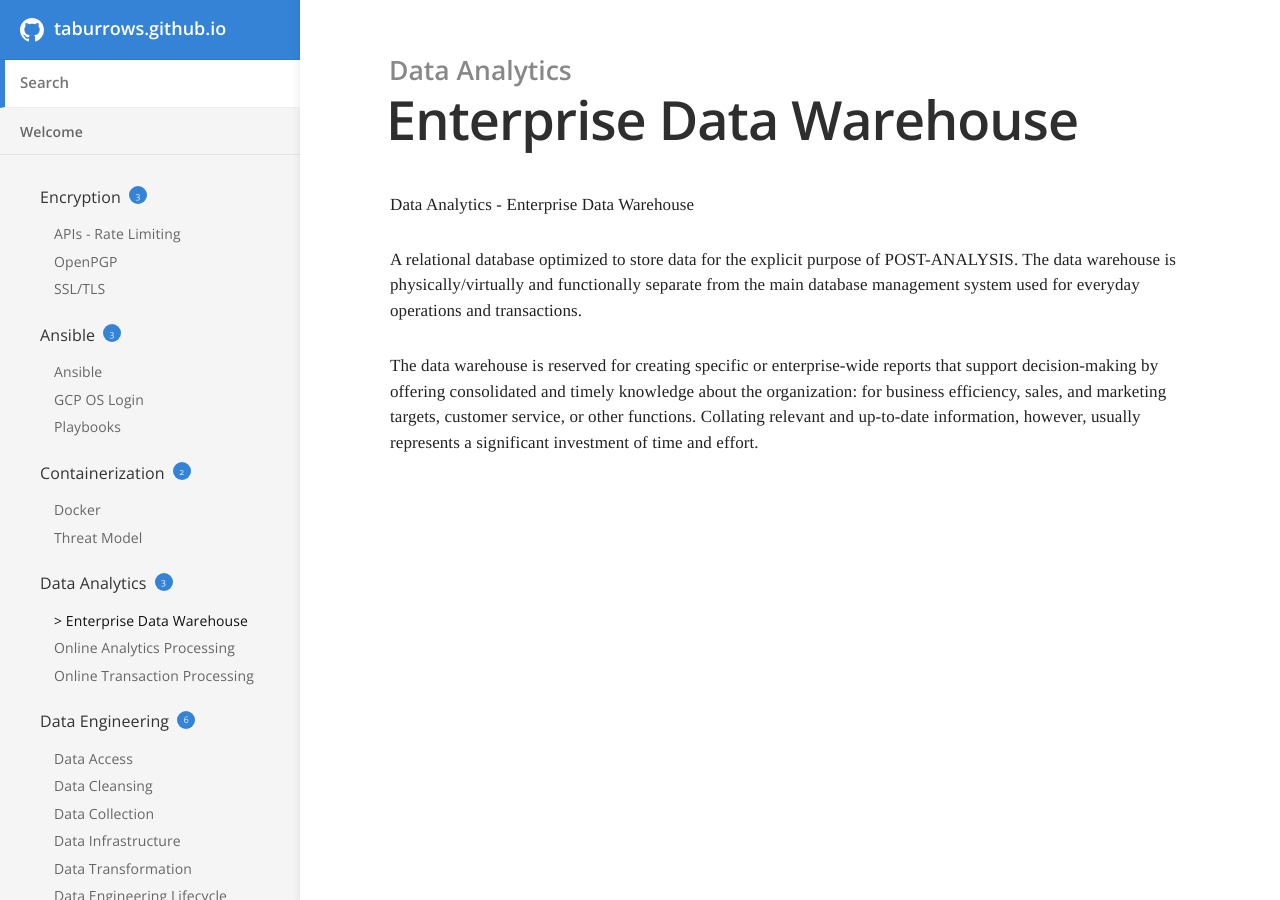
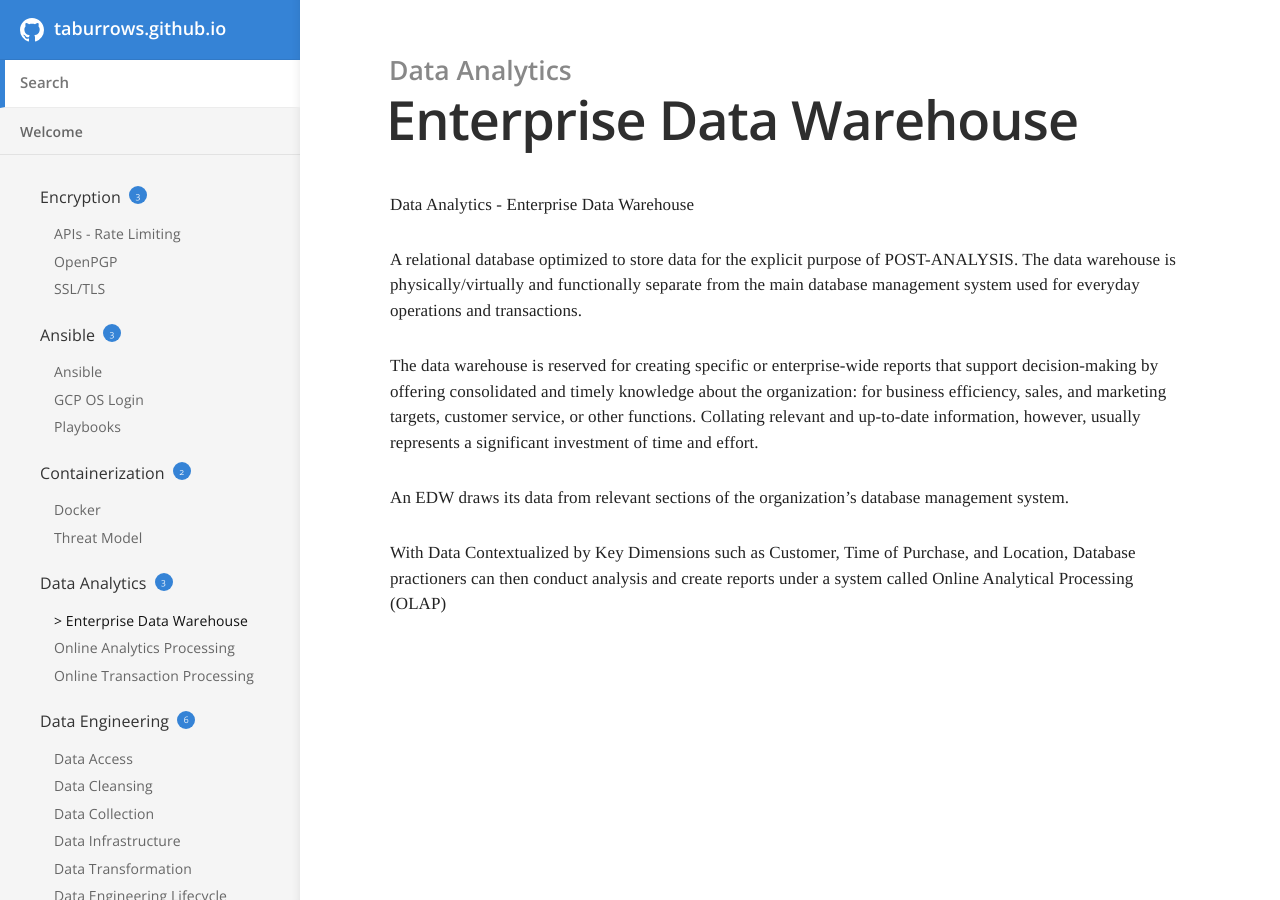
Before and after one commit to TABurrows/taburrows.github.io, a Jekyll site: the page built from _docs/data-analytics/EDW.md, in a window 1280 px wide and 900 px high. Built offline with Jekyll 4.4.1, drawn with Linux system fonts in a browser that asks for light colours.

Commit message:
Updated EDW

```diff
--- a/_docs/data-analytics/EDW.md
+++ b/_docs/data-analytics/EDW.md
@@ -8,3 +8,7 @@ Data Analytics - Enterprise Data Warehouse
 A relational database optimized to store data for the explicit purpose of POST-ANALYSIS. The data warehouse is physically/virtually and functionally separate from the main database management system used for everyday operations and transactions.
 
 The data warehouse is reserved for creating specific or enterprise-wide reports that support decision-making by offering consolidated and timely knowledge about the organization: for business efficiency, sales, and marketing targets, customer service, or other functions. Collating relevant and up-to-date information, however, usually represents a significant investment of time and effort.
+
+An EDW draws its data from relevant sections of the organization's database management system.
+
+With Data Contextualized by Key Dimensions such as Customer, Time of Purchase, and Location, Database practioners can then conduct analysis and create reports under a system called Online Analytical Processing (OLAP)
```
